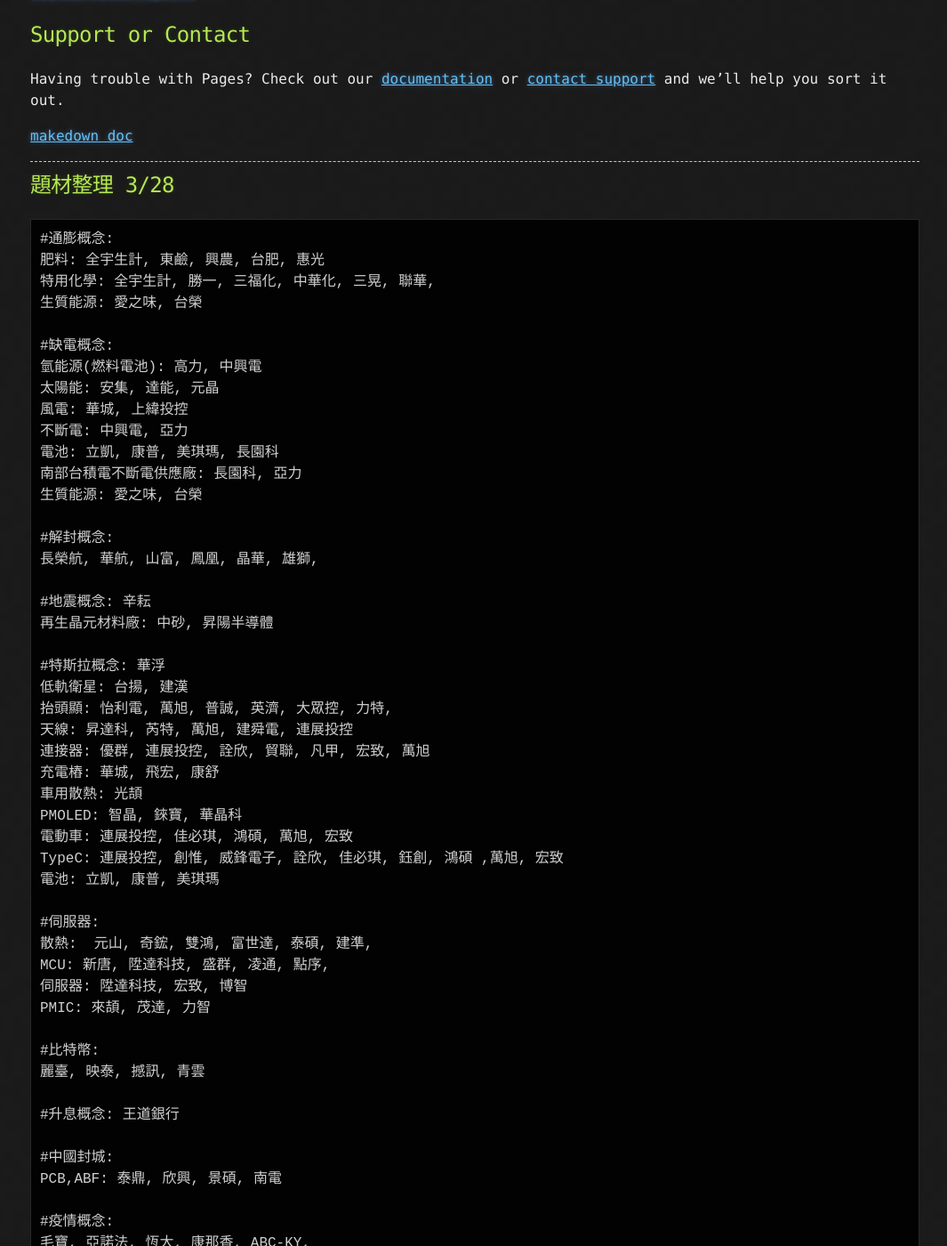
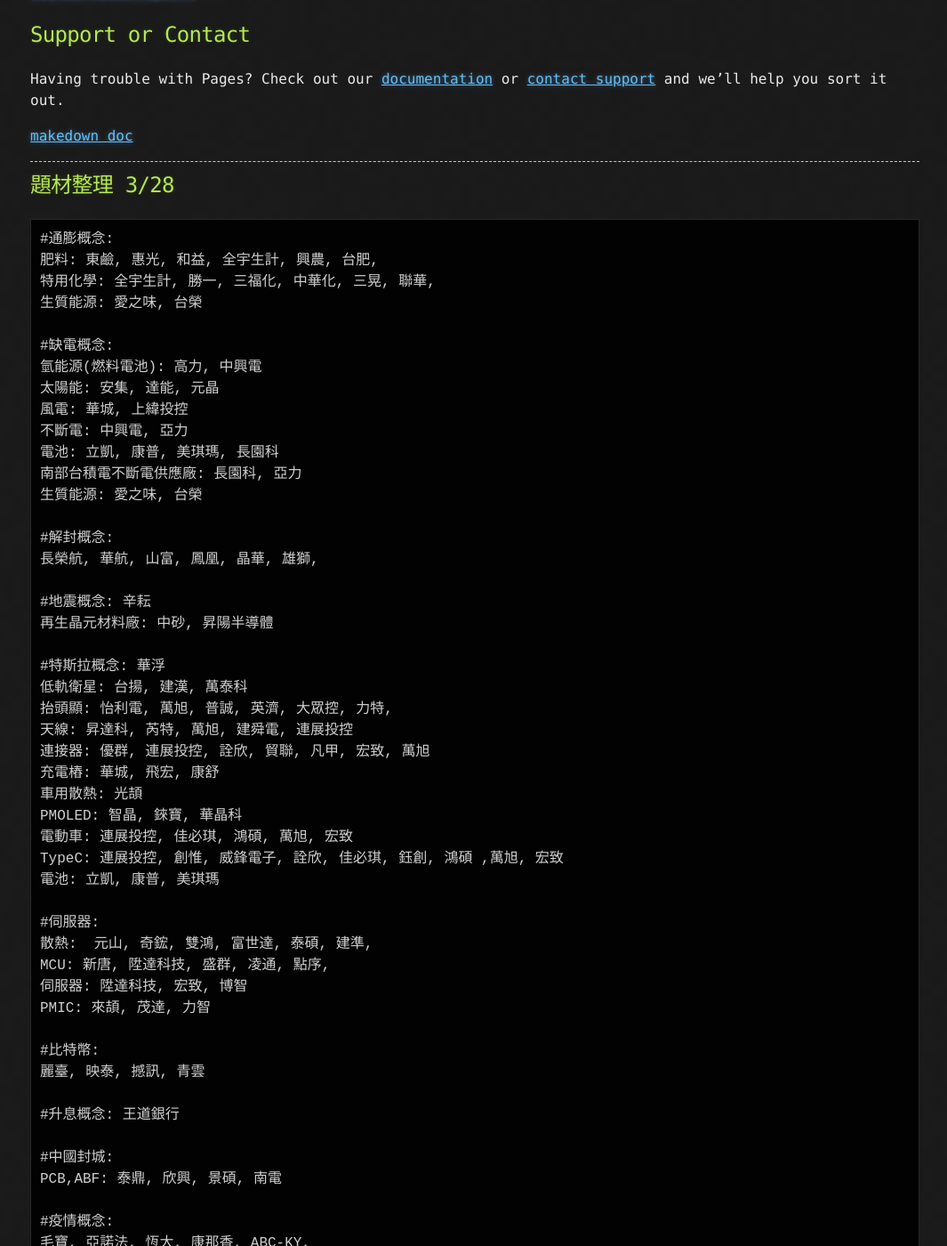
Before and after one commit to lepg5487/Stock_God, a Jekyll site: the page built from index.md, in a window 1280 px wide and 1400 px high, scrolled down 16687 px. Shown: the whole window at 89% size, without its empty margins (106-1171 px from the left). Built offline with Jekyll 4.4.1, drawn with Linux system fonts in a browser that asks for light colours; our own code applies the rules of GitHub Pages for plain Markdown files; some of the changed text lies outside the part shown.

Commit message:
Update index.md

````diff
--- a/index.md
+++ b/index.md
@@ -710,7 +710,7 @@
 ## 題材整理 3/28
 ```
 #通膨概念:
-肥料: 全宇生計, 東鹼, 興農, 台肥, 惠光
+肥料: 東鹼, 惠光, 和益, 全宇生計, 興農, 台肥,
 特用化學: 全宇生計, 勝一, 三福化, 中華化, 三晃, 聯華,
 生質能源: 愛之味, 台榮
 
@@ -730,7 +730,7 @@
 再生晶元材料廠: 中砂, 昇陽半導體
 
 #特斯拉概念: 華浮
-低軌衛星: 台揚, 建漢
+低軌衛星: 台揚, 建漢, 萬泰科
 抬頭顯: 怡利電, 萬旭, 普誠, 英濟, 大眾控, 力特,
 天線: 昇達科, 芮特, 萬旭, 建舜電, 連展投控
 連接器: 優群, 連展投控, 詮欣, 貿聯, 凡甲, 宏致, 萬旭
````
